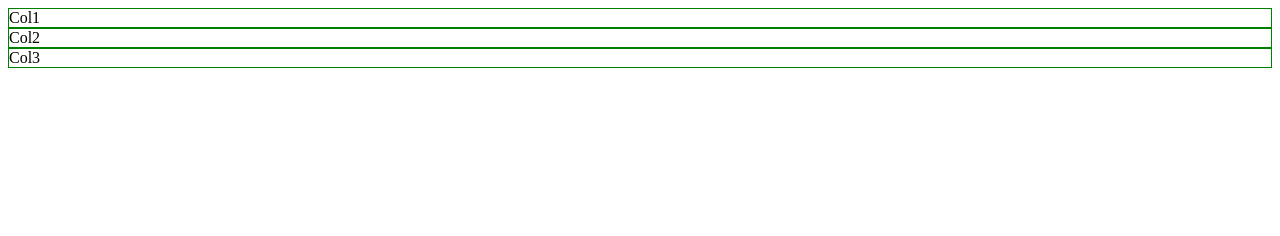
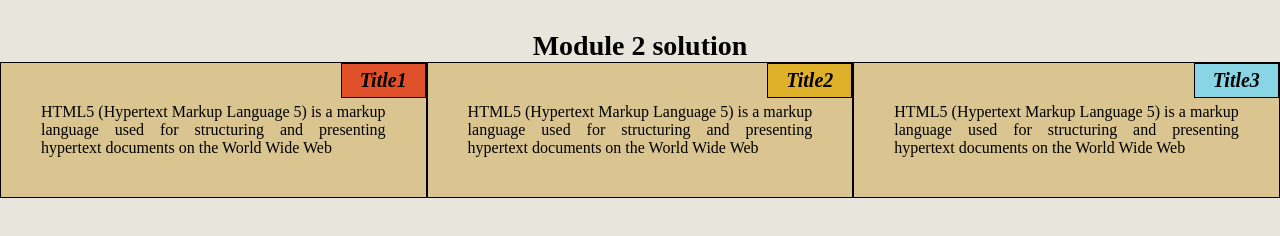
Before and after one commit to arturoadb/arturoadb.github.io, a plain HTML site: page module2-solution/index.html in a window 1280 px wide. Drawn offline with Linux system fonts and the light colour scheme.

Commit message:
Assignments

```diff
--- a/module2-solution/css/styles.css
+++ b/module2-solution/css/styles.css
@@ -1,15 +1,82 @@
-.row {
-  width: 100%;
+
+*{
+  box-sizing: border-box;
+  padding: 0;
+  margin: 0;
+}
+h1  {
+  text-align: center;
+  margin-top: 30px;
+  font-size: 175%;
+}
+
+body {
+background-color: #E8E5DD;
 }
 
 
-/*Media Large size*/
+#container > div {
+  border: solid 1px black;
+  background-color: #DAC591;
+  padding: 40px;
+  text-align: justify;
+  font-family: serif;
+  font-size: 100%;
+  overflow: auto;
+}
 
-@media (min-width:992px) {
-  .col-lg-4{
-    float: center;
-    border: 1px solid green;
-    .col-lg-4 {
-      width:33.3%}
+.col-lg-4 {
+  position: relative;
+}
+ .col-md-6 {
+  position: relative;
+ }
+ .col-md-12 {
+  position: relative;
+ }
+
+ #T1, #T2, #T3{
+  position: absolute;
+  right: 0px;
+  border: 1px solid black;
+  top: 0px;
+  width: 20%;
+  text-align: center;
+  padding: 5px;
+  font-style: italic;
+  font-weight: bold;
+  font-size: 125%;
+ }
+  #T1 {
+    background-color: #DF502B;
   }
+  #T2 {
+  background-color: #DFB12B;
+ }
+  #T3 {
+  background-color: #88D6E5;
+ }
+
+
+
+/*Large size*/
+
+@media (min-width: 992px) {
+  .col-lg-4 {
+  float: left;
+  }
+  .col-lg-4 {
+    width: 33.33%;}
 }
+
+/* Medium size */
+@media (min-width: 768px) and (max-width: 991px) {
+  .col-md-6, .col-md-12 {
+  float: left;
+  }
+  .col-md-6 {
+    width: 50%;
+  }
+  .col-md-12 {
+    width: 100%;
+  }
--- a/module2-solution/index.html
+++ b/module2-solution/index.html
@@ -1,20 +1,17 @@
 <!doctype html>
-<!DOCTYPE html>
 <html>
 <head>
-	<meta charset="utf-8">
-	<meta name="viewport" content="width=device-width, initial-scale=1">
-	<title>
-		Module 2 Solution
-	</title>
-	<link rel="stylesheet" href="css/styles.css">
+    <meta charset="utf-8">
+    <meta name="viewport" content="width=device-width, initial-scale=1">
+    <title>Module 2 Solution</title>
+    <link rel="stylesheet" href="css/styles.css">
+    <h1>Module 2 solution</h1>
 </head>
 <body>
-	<div class="row">
-		<div class="col-lg-4">Col1 </div>
-		<div class="col-lg-4">Col2</div>
-		<div class="col-lg-4">Col3</div>
+	<div id="container">
+		<div class="col-lg-4 col-md-6">HTML5 (Hypertext Markup Language 5) is a markup language used for structuring and presenting hypertext documents on the World Wide Web<p id="T1">Title1</p></div>
+		<div class="col-lg-4 col-md-6">HTML5 (Hypertext Markup Language 5) is a markup language used for structuring and presenting hypertext documents on the World Wide Web<p id="T2">Title2</p></div>
+		<div class="col-lg-4 col-md-12">HTML5 (Hypertext Markup Language 5) is a markup language used for structuring and presenting hypertext documents on the World Wide Web<p id="T3">Title3</p></div>
 	</div>
-
 </body>
 </html>
```
Also changed, not shown: positioning-before.html (+9 -9 lines).
